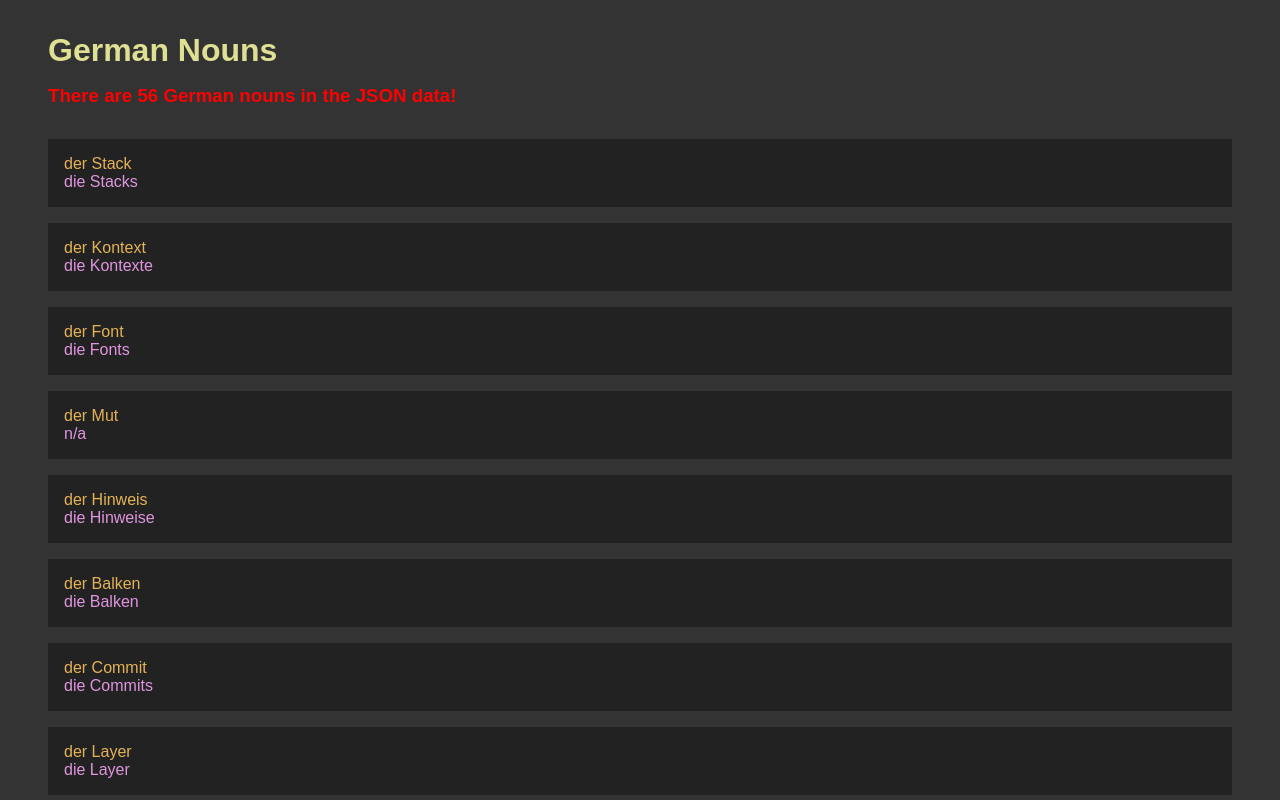
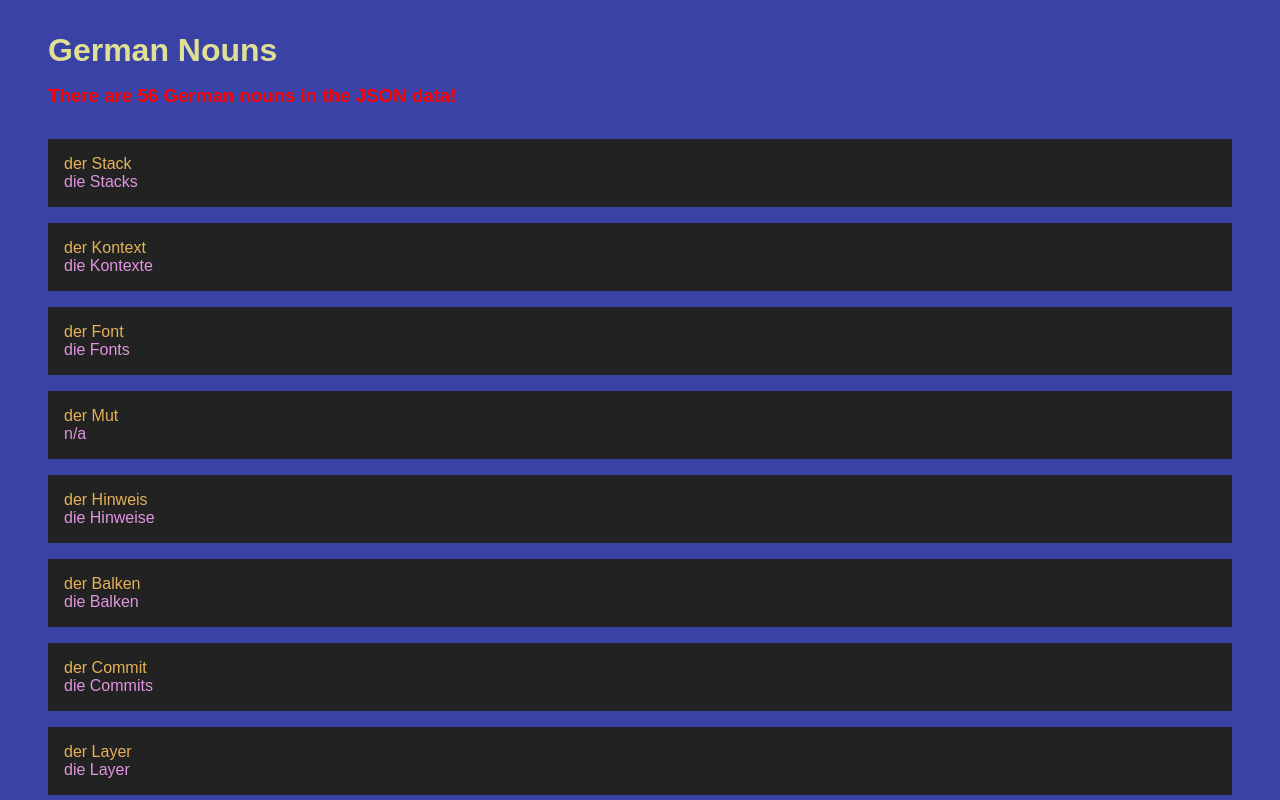
Before and after one commit to Scientific-Research/mk004reactbasics, a React (Vite) app: page / in a window 1280 px wide. Shown: the top 800 px of the page. Built offline with nearby package versions, Linux system fonts and the light colour scheme.

Commit message:
chnage the background color to blue

```diff
--- a/src/App.css
+++ b/src/App.css
@@ -5,7 +5,7 @@
 }
 
 body {
-  background-color: #333;
+  background-color: rgb(58, 67, 165);
   color: #ccc;
   font-family: sans-serif;
   padding: 1rem 1rem;
```
